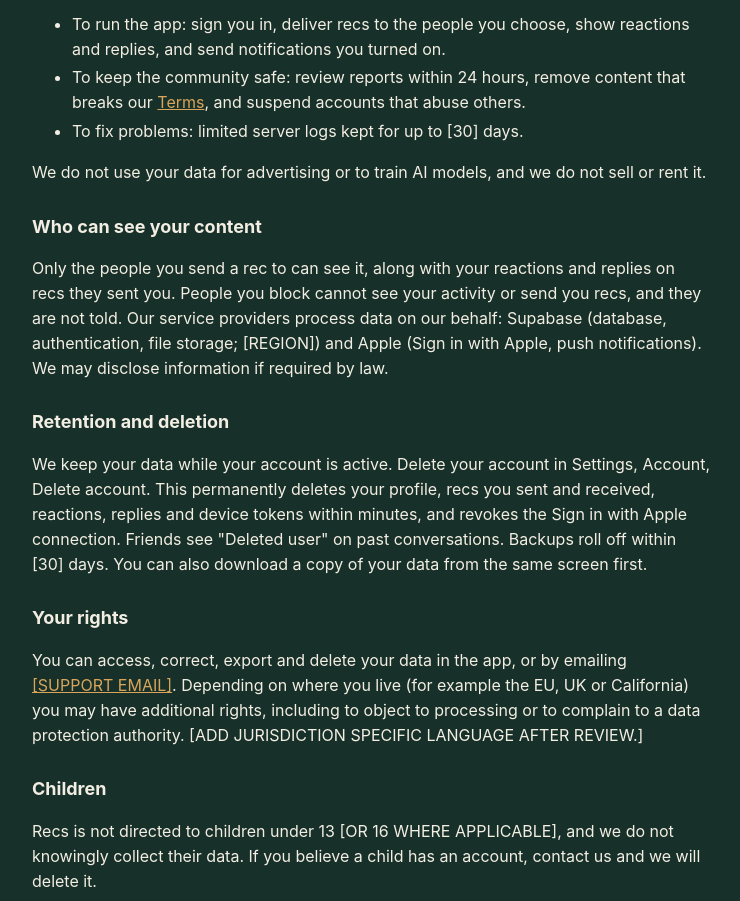
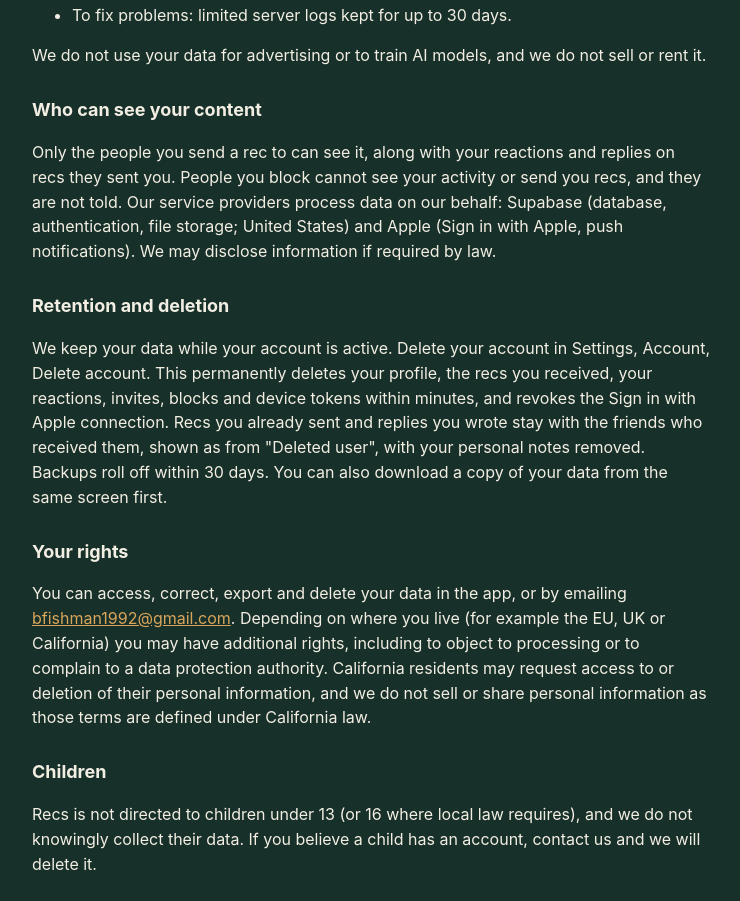
Before and after one commit to b-fishman/b-fishman.github.io, a plain HTML site: page recs/privacy.html in a window 1280 px wide. Shown: the part 1343-2244 px from the top of the page, without its empty margins (268-1008 px from the left). Drawn offline with Linux system fonts and the light colour scheme.

Commit message:
Update privacy.html

```diff
--- a/recs/privacy.html
+++ b/recs/privacy.html
@@ -1,10 +1,9 @@
 <!DOCTYPE html>
 <html lang="en"><head><meta charset="utf-8"><meta name="viewport" content="width=device-width, initial-scale=1, viewport-fit=cover">
-<title>Recs Privacy Policy (Draft)</title><link rel="stylesheet" href="legal.css"></head>
+<title>Recs Privacy Policy</title><link rel="stylesheet" href="legal.css"></head>
 <body><main>
 <h1>Privacy Policy</h1>
-<p class="muted">Recs. Last updated: [DATE]. Effective: [DATE].</p>
-<div class="draft"><b>Draft for review.</b> This is a starting point written by the product team, not legal advice. Have it reviewed, fill in every [BRACKET], and host the final version at the URL you enter in App Store Connect before you submit.</div>
+<p class="muted">Recs. Last updated: November 17, 2026. Effective: November 17, 2026.</p>
 
 <h2>The short version</h2>
 <ul>
@@ -15,7 +14,7 @@
 </ul>
 
 <h2>Who we are</h2>
-<p>[COMPANY OR DEVELOPER LEGAL NAME], [ADDRESS] ("we", "us"). Contact: <a href="mailto:[SUPPORT EMAIL]">[SUPPORT EMAIL]</a>.</p>
+<p>Benjamin Fishman, Walnut Creek, California, USA ("we", "us"). Contact: <a href="mailto:bfishman1992@gmail.com">bfishman1992@gmail.com</a>.</p>
 
 <h2>What we collect</h2>
 <ul>
@@ -35,21 +34,21 @@
 <ul>
 <li>To run the app: sign you in, deliver recs to the people you choose, show reactions and replies, and send notifications you turned on.</li>
 <li>To keep the community safe: review reports within 24 hours, remove content that breaks our <a href="terms.html">Terms</a>, and suspend accounts that abuse others.</li>
-<li>To fix problems: limited server logs kept for up to [30] days.</li>
+<li>To fix problems: limited server logs kept for up to 30 days.</li>
 </ul>
 <p>We do not use your data for advertising or to train AI models, and we do not sell or rent it.</p>
 
 <h2>Who can see your content</h2>
-<p>Only the people you send a rec to can see it, along with your reactions and replies on recs they sent you. People you block cannot see your activity or send you recs, and they are not told. Our service providers process data on our behalf: Supabase (database, authentication, file storage; [REGION]) and Apple (Sign in with Apple, push notifications). We may disclose information if required by law.</p>
+<p>Only the people you send a rec to can see it, along with your reactions and replies on recs they sent you. People you block cannot see your activity or send you recs, and they are not told. Our service providers process data on our behalf: Supabase (database, authentication, file storage; United States) and Apple (Sign in with Apple, push notifications). We may disclose information if required by law.</p>
 
 <h2>Retention and deletion</h2>
-<p>We keep your data while your account is active. Delete your account in Settings, Account, Delete account. This permanently deletes your profile, recs you sent and received, reactions, replies and device tokens within minutes, and revokes the Sign in with Apple connection. Friends see "Deleted user" on past conversations. Backups roll off within [30] days. You can also download a copy of your data from the same screen first.</p>
+<p>We keep your data while your account is active. Delete your account in Settings, Account, Delete account. This permanently deletes your profile, the recs you received, your reactions, invites, blocks and device tokens within minutes, and revokes the Sign in with Apple connection. Recs you already sent and replies you wrote stay with the friends who received them, shown as from "Deleted user", with your personal notes removed. Backups roll off within 30 days. You can also download a copy of your data from the same screen first.</p>
 
 <h2>Your rights</h2>
-<p>You can access, correct, export and delete your data in the app, or by emailing <a href="mailto:[SUPPORT EMAIL]">[SUPPORT EMAIL]</a>. Depending on where you live (for example the EU, UK or California) you may have additional rights, including to object to processing or to complain to a data protection authority. [ADD JURISDICTION SPECIFIC LANGUAGE AFTER REVIEW.]</p>
+<p>You can access, correct, export and delete your data in the app, or by emailing <a href="mailto:bfishman1992@gmail.com">bfishman1992@gmail.com</a>. Depending on where you live (for example the EU, UK or California) you may have additional rights, including to object to processing or to complain to a data protection authority. California residents may request access to or deletion of their personal information, and we do not sell or share personal information as those terms are defined under California law.</p>
 
 <h2>Children</h2>
-<p>Recs is not directed to children under 13 [OR 16 WHERE APPLICABLE], and we do not knowingly collect their data. If you believe a child has an account, contact us and we will delete it.</p>
+<p>Recs is not directed to children under 13 (or 16 where local law requires), and we do not knowingly collect their data. If you believe a child has an account, contact us and we will delete it.</p>
 
 <h2>Security</h2>
 <p>Data is encrypted in transit. Access to each record is limited by row level security so that only you and the friends you share with can read it.</p>
```
